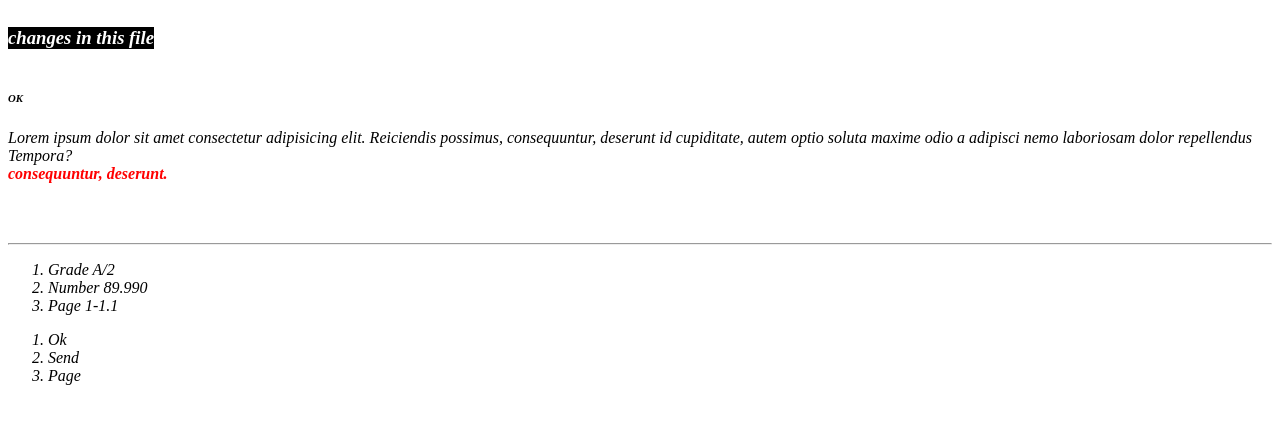
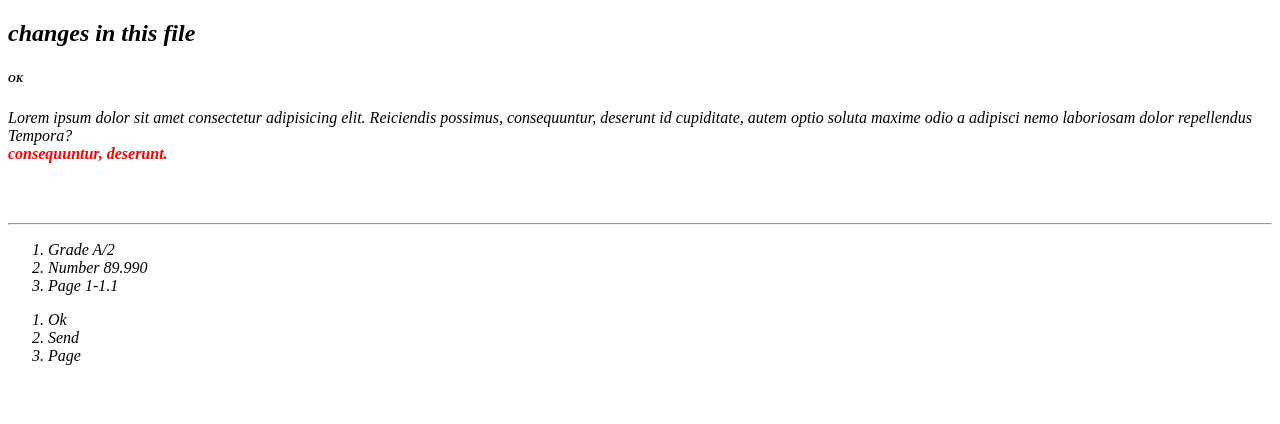
Before and after one commit to Star1One/StarCode, a website: page index.html in a window 1280 px wide. Drawn offline with Linux system fonts and the light colour scheme.

Commit message:
move t branch

```diff
--- a/index.html
+++ b/index.html
@@ -21,7 +21,7 @@
 </head>
 <body>
 
-    <h3>changes in this file </h3>
+    <h2>changes in this file </h2>
     <h6>OK</h6>
     <p> Lorem ipsum dolor sit amet consectetur adipisicing
         elit. Reiciendis possimus, consequuntur, deserunt
```
